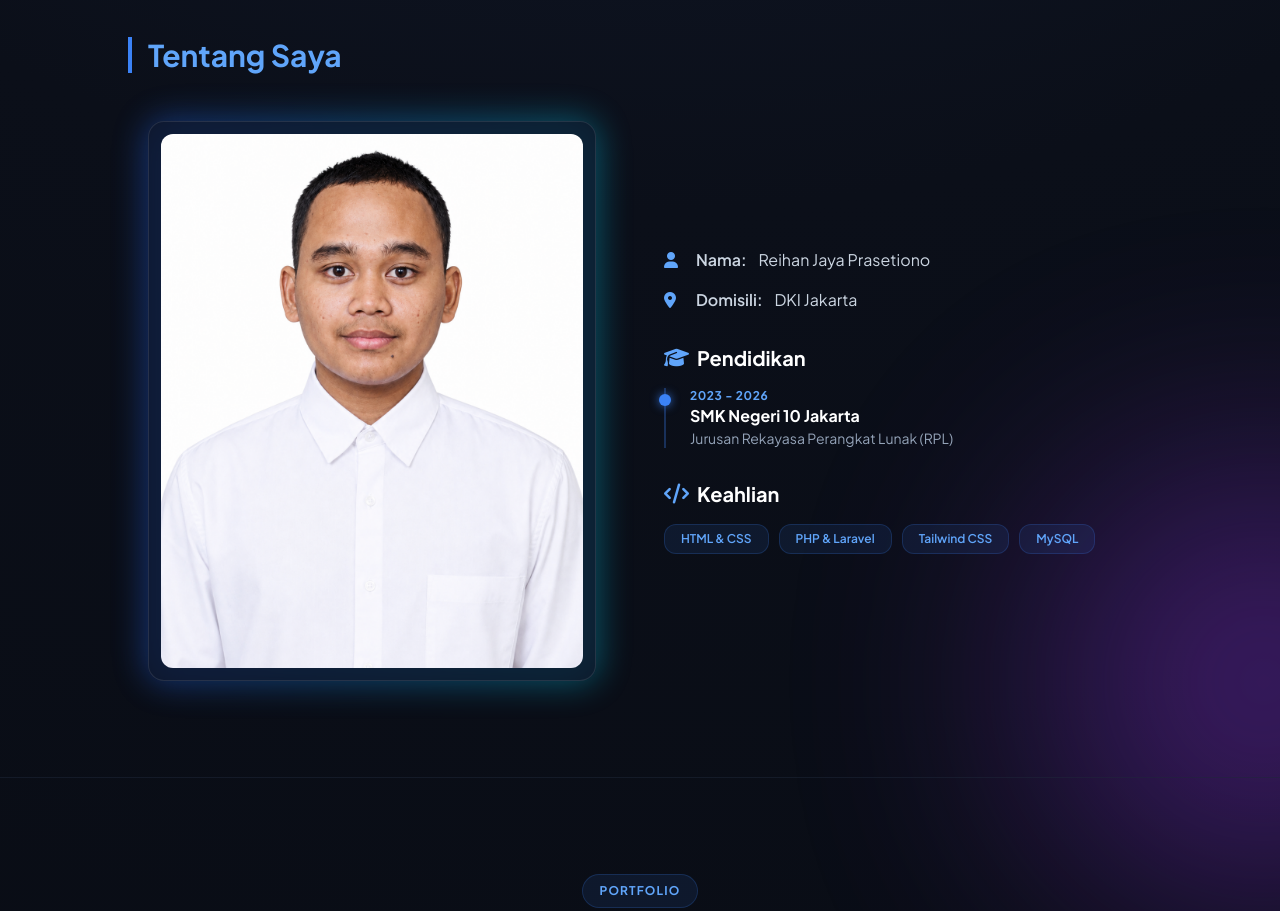
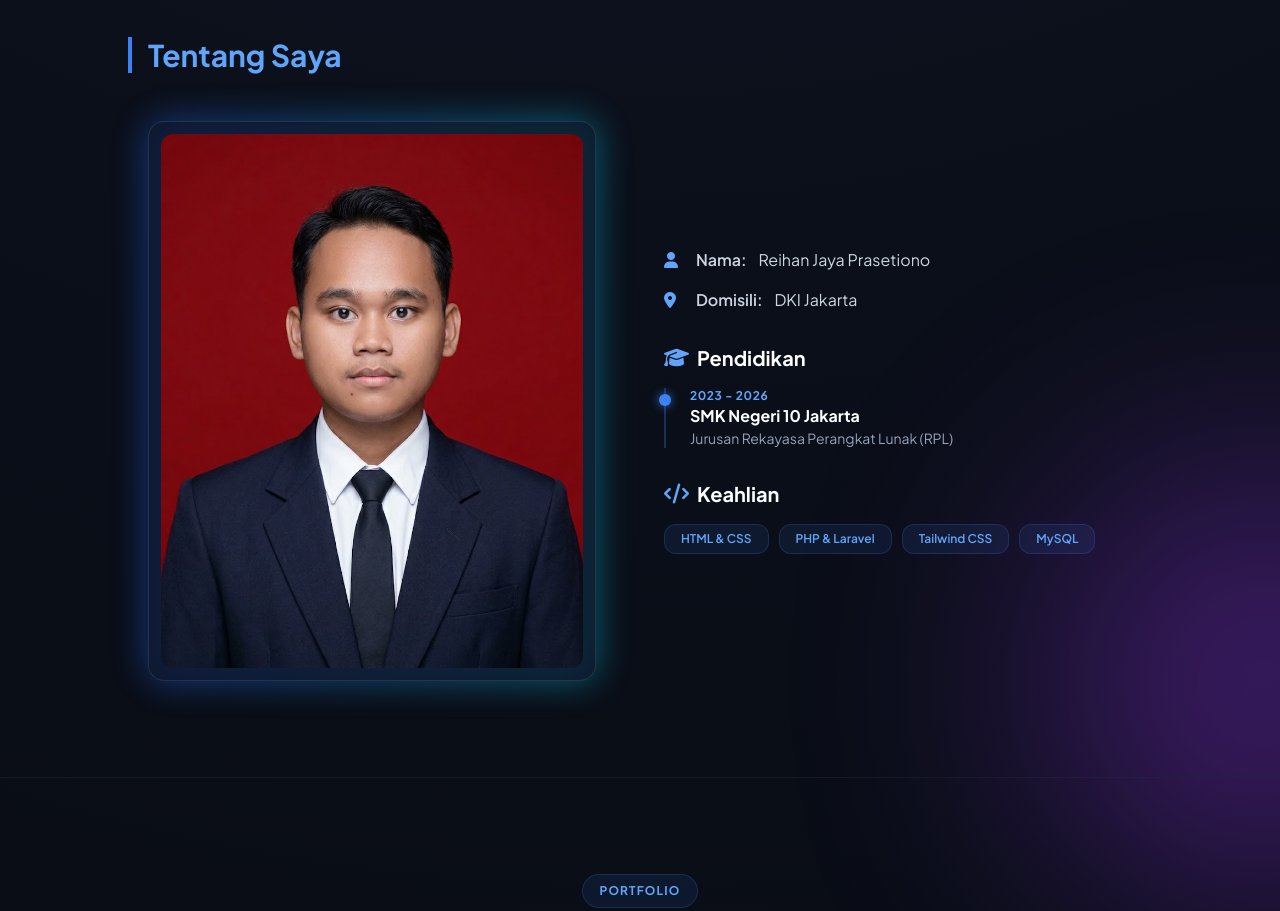
Before and after one commit to ReihanJaya/portoreihanjaya, a plain HTML site: page index.html in a window 1280 px wide. Shown: the part 920-1831 px from the top of the page. Drawn offline with nearby package versions, Linux system fonts and the light colour scheme; animation ran at ten frames a second.

Commit message:
Ganti foto

```diff
--- a/index.html
+++ b/index.html
@@ -165,7 +165,7 @@
 
                     <!-- Glass Container untuk Foto -->
                     <div class="tilt-card glass-card p-3 rounded-2xl relative overflow-hidden aspect-[4/5] sm:aspect-square md:aspect-[4/5] flex items-center justify-center">
-                        <img src="background putih.png" class="rounded-xl w-full h-full object-cover object-center shadow-inner" alt="Foto Reihan Jaya Prasetiono">
+                        <img src="foto buat porto.jpeg" class="rounded-xl w-full h-full object-cover object-center shadow-inner" alt="Foto Reihan Jaya Prasetiono">
                     </div>
                 </div>
 
```
Also changed, not shown: foto buat porto.jpeg (added), reihan kemeja putih.jpeg (deleted).
